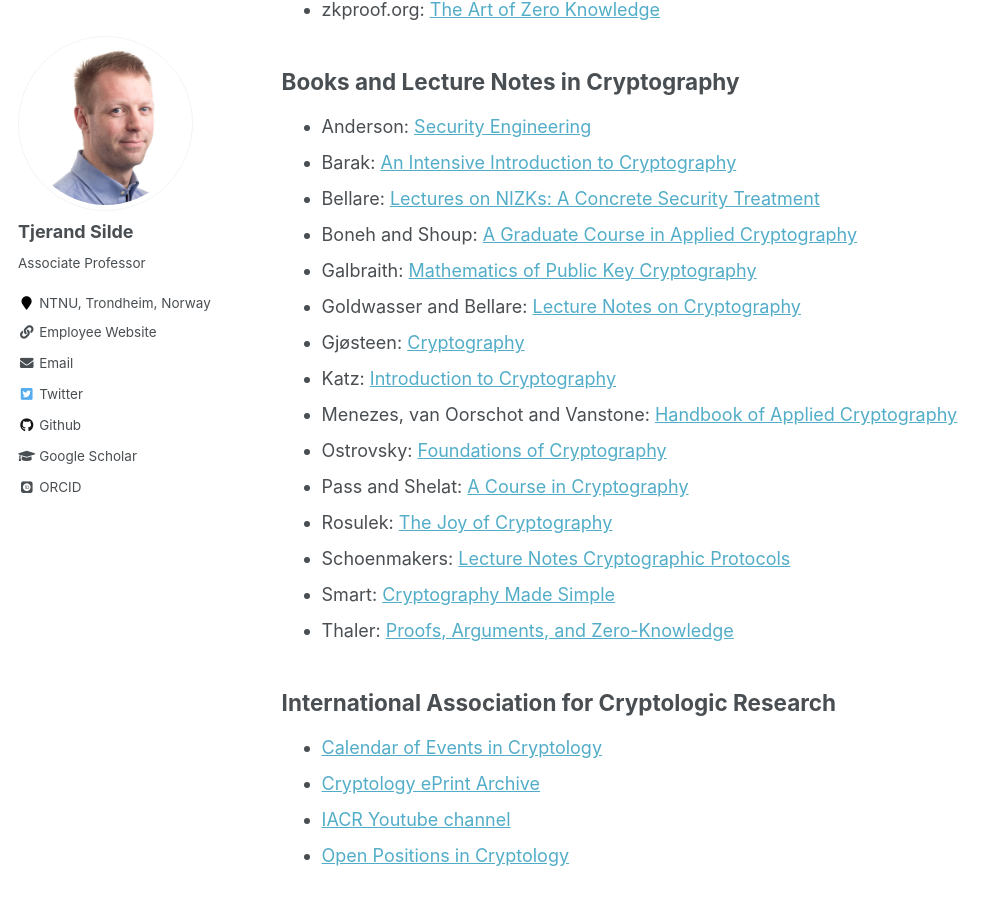
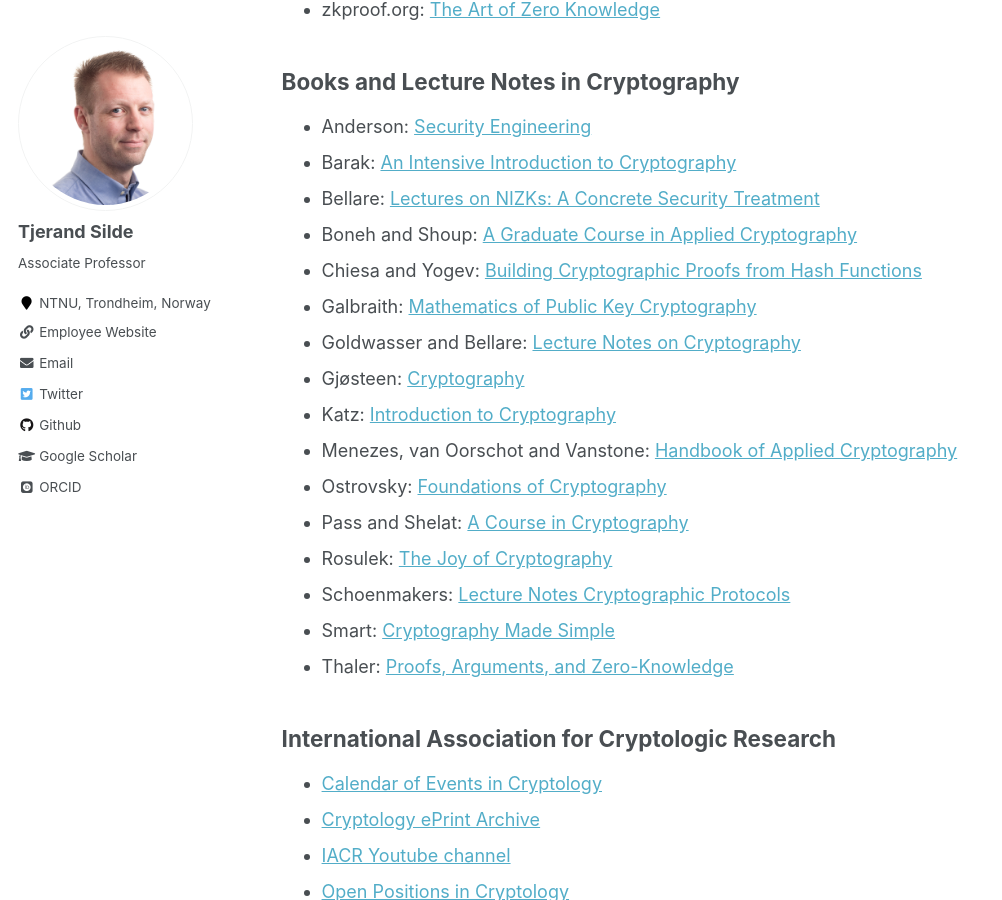
Before and after one commit to tjesi/tjesi.github.io, a Jekyll site: the page built from _pages/resources.md, in a window 1280 px wide and 900 px high, scrolled down 537 px. Shown: the whole window, without its empty margins (0-1002 px from the left). Built offline with Jekyll 4.4.1, drawn with Linux system fonts in a browser that asks for light colours; some web fonts are replaced.

Commit message:
Update resources.md

```diff
--- a/_pages/resources.md
+++ b/_pages/resources.md
@@ -21,10 +21,10 @@ Cohen: [Cryptography Online Talks Calendar](https://www.ccs.neu.edu/~rancohen/cr
 ## Books and Lecture Notes in Cryptography
 
 - Anderson: [Security Engineering](https://www.cl.cam.ac.uk/~rja14/book.html)
-- Barak: [An Intensive Introduction to Cryptography
-](https://intensecrypto.org/public/index.html)
+- Barak: [An Intensive Introduction to Cryptography](https://intensecrypto.org/public/index.html)
 - Bellare: [Lectures on NIZKs: A Concrete Security Treatment](https://cseweb.ucsd.edu/~mihir/cse208-Wi20/main.pdf)
 - Boneh and Shoup: [A Graduate Course in Applied Cryptography](http://toc.cryptobook.us)
+- Chiesa and Yogev: [Building Cryptographic Proofs from Hash Functions](https://hash-based-snargs-book.github.io)
 - Galbraith: [Mathematics of Public Key Cryptography](https://www.math.auckland.ac.nz/~sgal018/crypto-book/crypto-book.html)
 - Goldwasser and Bellare: [Lecture Notes on Cryptography](https://cseweb.ucsd.edu/~mihir/papers/gb.pdf)
 - Gjøsteen: [Cryptography](https://wiki.math.ntnu.no/tma4160/notes)
```
